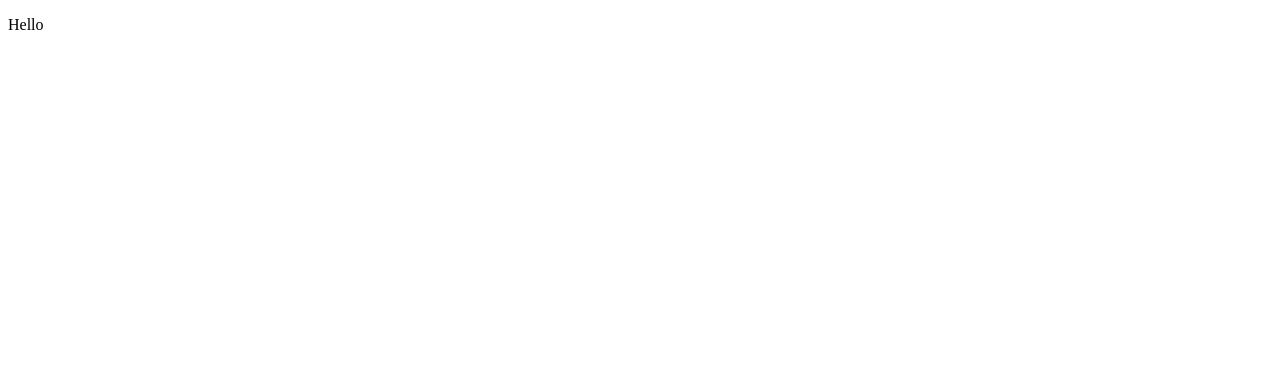
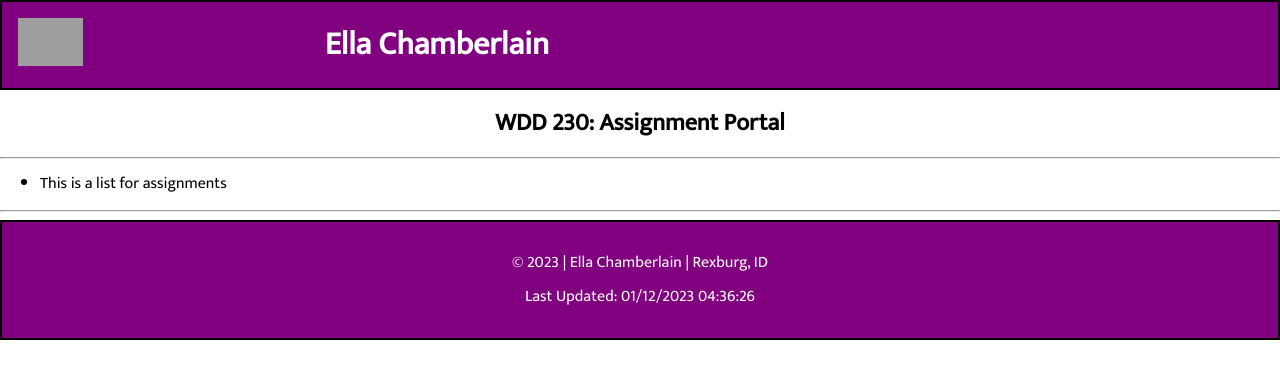
Before and after one commit to ellachamb/wdd230, a plain HTML site: page index.html in a window 1280 px wide. Drawn offline with nearby package versions, Linux system fonts and the light colour scheme; grey boxes are pictures that could not be loaded.

Commit message:
site page

```diff
--- a/index.html
+++ b/index.html
@@ -1,6 +1,34 @@
 <!DOCTYPE html>
 <html lang="en">
-
+<head>
+    <meta charset="UTF-8">
+    <meta http-equiv="X-UA-Compatible" content="IE=edge">
+    <meta name="description" content="For WDD 230 Winter 2023 for Ella Chamberlain">
+    <title>Assignment Portal for Ella Chamberlain</title>
+    <link rel="stylesheet" href="./styles/homepage.css">
+    <link rel="stylesheet" href="https://cdnjs.cloudflare.com/ajax/libs/normalize/8.0.1/normalize.min.css">
+    <script src="./scripts/homepage.js" defer></script>
+</head>
 <body>
-    <p>Hello</p>
+    <header>
+        <div>
+            <img src="./images/portrait.jpg"></img>
+        </div>
+        <div><h1>Ella Chamberlain</h1></div>
+    </header>
+    <main>
+        <div id="content">
+            <h2>WDD 230: Assignment Portal</h2>
+            <hr>
+            <ul>
+                <li>This is a list for assignments</li>
+            </ul>
+            <hr>
+        </div>
+    </main>
+    <footer>
+        <p>&copy; <span id = 'currentYear'></span> | Ella Chamberlain | Rexburg, ID</p>
+        <p>Last Updated: <span id='lastModified'></span></p>
+    </footer>
 </body>
+</html>
--- /dev/null
+++ b/scripts/homepage.js
@@ -0,0 +1,6 @@
+
+
+const today = new Date();
+document.querySelector("#currentYear").textContent = today.getFullYear();
+
+document.querySelector("#lastModified").textContent = document.lastModified;
--- /dev/null
+++ b/styles/homepage.css
@@ -0,0 +1,41 @@
+@import url('https://fonts.googleapis.com/css2?family=Mukta&display=swap');
+
+body {
+    font-family: 'Mukta', sans-serif
+}
+
+header{
+    display:flex;
+    align-items:center;
+    background-color: purple;
+    color: white;
+    border: 2px black solid;
+}
+
+header img{
+    margin: 1rem;
+    height: auto;
+    width: 20%;
+}
+
+header div:nth-child(2) {
+    width: 100%;
+}
+
+#content{
+    margin: 0 auto;
+}
+
+main h2{
+    text-align: center;
+}
+
+footer{
+    align-items: center;
+    background-color: purple;
+    color: white;
+    border: 2px black solid;
+    text-align: center;
+    padding: 1rem;
+
+}
```
Also changed, not shown: 1 other file.
